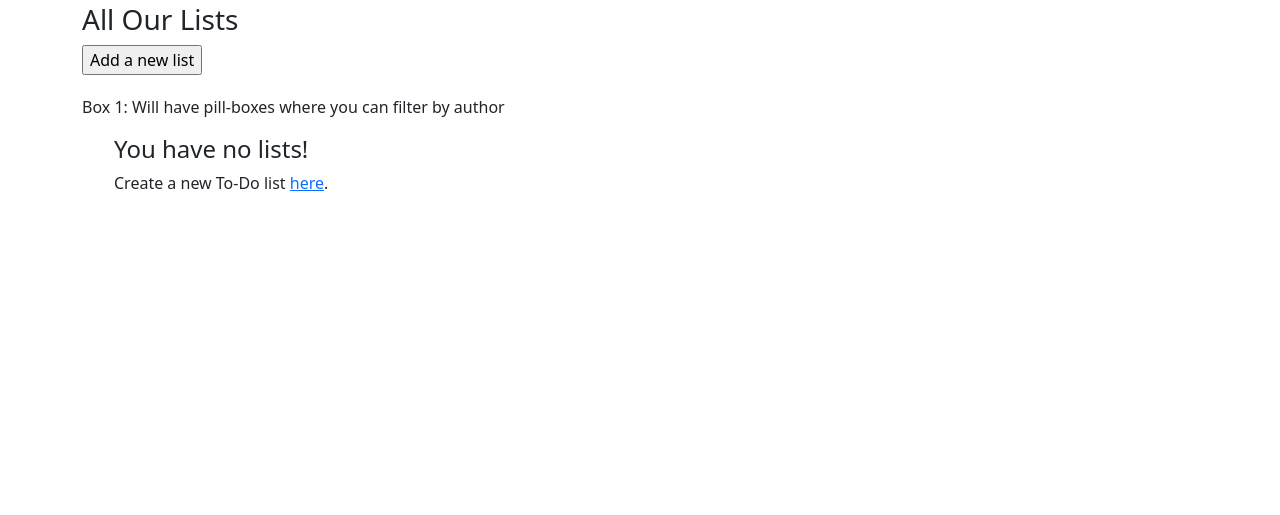
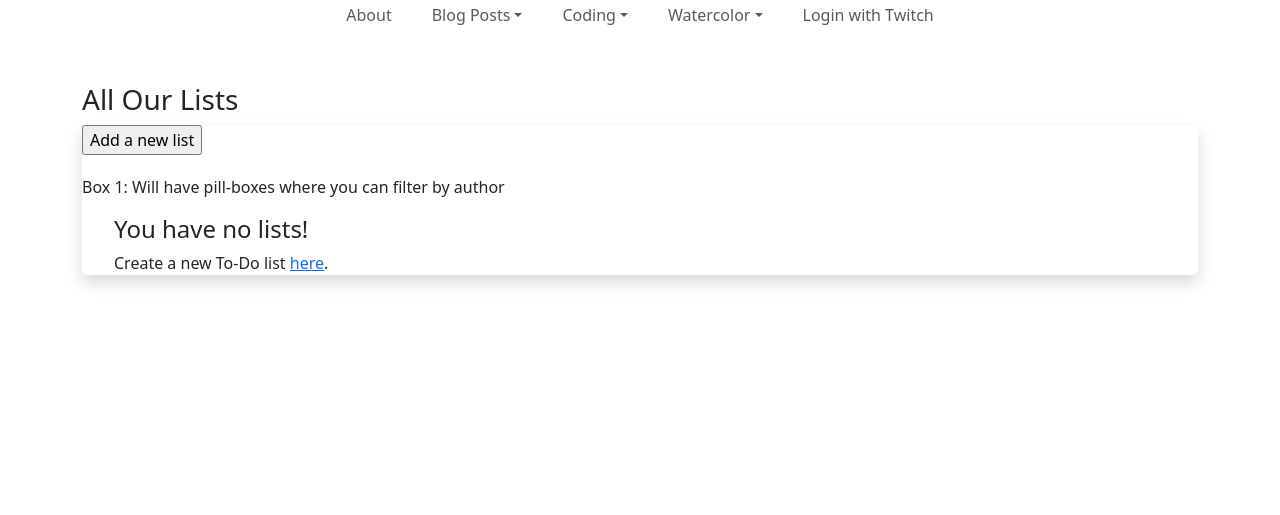
Before and after one commit to ezstarr/TimeEnjoyed-Abode, a Django app: page /todo in a window 1280 px wide. Shown: the part 85-600 px from the top of the page. Run offline with Django 4.2, Linux system fonts and the light colour scheme; data that the repository does not hold is empty; some libraries are stand-ins or nearby versions.

Commit message:
navbar improved

```diff
--- a/home/templates/home/base.html
+++ b/home/templates/home/base.html
@@ -40,36 +40,32 @@
     {% block head %}{% endblock head %}
 
 </head>
-
 <body>
 
-<nav class="navbar navbar-expand-sm bg-transparent w-100">
-    <button class="navbar-toggler" type="button" data-bs-toggle="collapse" data-bs-target="#navbarSupportedContent"
-            aria-controls="navbarSupportedContent" aria-expanded="false" aria-label="Toggle navigation">
-        <span class="navbar-toggler-icon"></span>
-    </button>
+<div class="banner">
+    <a class="brand" href="{% url 'home:index' %}"><img class="rounded-circle shadow round ms-3 mt-1 mb-2" alt="logo"
+            src="https://cdn.discordapp.com/attachments/966102260377600011/1014942601788534844/Untitled_Artwork.png"
+            width="80"> TimeEnjoyed Abode</a>
+    </div>
 
-    <div class="collapse navbar-collapse" id="navbarSupportedContent">
-{#        <ul class="navbar-nav mr-auto mt-2 mt-lg-0">#}
-{##}
-{#        </ul>#}
-        <ul class="navbar-nav me-auto mb-lg-0 py-0 px-4 d-flex align-items-center w-100">
-            <li class="nav-item">
-                <a class="navbar-brand" href="{% url 'home:index' %}">
-                    <img class="logo" alt="logo"
-                            src="https://cdn.discordapp.com/attachments/966102260377600011/1014942601788534844/Untitled_Artwork.png"
-                            width="20">TimeEnjoyed Abode</a>
-            </li>
-            <li class="nav-item">
+<nav class="navbar navbar-expand-sm bg-transparent large pb-5 align-items-center ">
+{#    <button class="navbar-toggler" type="button" data-bs-toggle="collapse" data-bs-target="#navbarSupportedContent"#}
+{#            aria-controls="navbarSupportedContent" aria-expanded="false" aria-label="Toggle navigation">#}
+{#        <span class="navbar-toggler-icon"></span>#}
+{#    </button>#}
+
+    <div class="navbar-nav collapse navbar-collapse d-flex justify-content-around">
+        <ul class="navbar-nav mb-lg-0 gap-4">
+            <li class="nav-item text-center">
                 <a class="nav-link {% block nav_item_about %}{% endblock nav_item_about %}"
                         href="{% url 'home:about' %}">About</a>
             </li>
-            <li class="nav-item dropdown">
+            <li class="nav-item text-center dropdown">
                 <a class="nav-link dropdown-toggle {% block nav_item_blog %}{% endblock nav_item_blog %}"
                         href="{% url 'blog:post-list' %}" role="button" data-bs-toggle="dropdown" aria-expanded="false">Blog
                     Posts</a>
                 <ul class="dropdown-menu">
-                    <li><a class="dropdown-item" href="{% url 'blog:post-list' %}">Collective Blogs</a></li>
+                    <li><a class="text-center dropdown-item" href="{% url 'blog:post-list' %}">Collective Blogs</a></li>
 
                     {% if user.is_authenticated %}
                         <li>
@@ -106,9 +102,24 @@
                 </ul>
             </li>
 
+
             {% if user.is_authenticated %}
-                <li class="nav-item ms-auto">
-                    :)
+                <li class="nav-item">
+                    <a class="nav-link text-nowrap {% block nav_item_to_do %}{% endblock nav_item_to_do %}"
+                            href="{% url 'home:todo' %}">To Do</a></li>
+
+                <li class="nav-item">
+                    <a class="nav-link {% block nav_tarot %}{% endblock nav_tarot %}"
+                            href="{% url 'home:tarot_list' %}">Tarot</a></li>
+
+
+                <li class="nav-item text-center dropdown">
+                    <a class="nav-link dropdown-toggle"
+                        href="#" role="button" data-bs-toggle="dropdown" aria-expanded="false">{{ user.username}}</a>
+                    <ul class="dropdown-menu">
+                        <li><a class="px-0 nav-link dropdown-item" href="{% url 'home:profile' %}">Profile</a></li>
+                        <li><a class="text-center dropdown-item>" href="{% url 'account_logout' %}">Logout</a></li>
+                    </ul>
                 </li>
 
             {% else %}
@@ -118,55 +129,20 @@
                     <li class="nav-item ms-auto">
                         {% for provider in socialaccount_providers %}
 
-                            <form action="{% provider_login_url provider.id %}" method="post">
+                            <form class="socialaccount_providers {% provider_login_url provider.id %}" method="post">
                             {% csrf_token %}
-                            <a title="{{ provider.name }}" class="ms-auto text-nowrap socialaccount_provider {{ provider.id }}"
+                            <a title="{{ provider.name }}" class="ms-auto nav-link text-nowrap socialaccount_provider {{ provider.id }}"
                                         href="{% provider_login_url provider.id process=process scope=scope auth_params=auth_params %}">Login
                                     with {{ provider.name }}</a>
                             </form>
                         {% endfor %}
-                        </li>
+                    </li>
                 {% endif %}
-            {% endif %}
-        </ul>
-
-
-    </div>
-</nav>
-
-
-<nav class="navbar navbar-expand-sm bg-transparent pt-0 mb-4">
-    <div class="container-fluid">
-        <ul class="navbar-nav me-auto mb-2 mb-lg-0 px-4 pt-0">
-            {% if user.is_authenticated %}
-                <li class="nav-item text-nowrap">
-                    <a class="nav-link {% block nav_item_profile %}{% endblock nav_item_profile %}"
-                            href="{% url 'home:profile' %}">Welcome, {{ user.username }}!</a>
-                </li>
-
-{#                <li class="nav-item">#}
-{#                    <a class="nav-link {% block nav_item_profile %}{% endblock nav_item_profile %}"#}
-{#                            href="{% url 'home:profile' %}">Profile</a>#}
-{#                </li>#}
-
-                <li class="nav-item">
-                    <a class="nav-link {% block nav_item_to_do %}{% endblock nav_item_to_do %}"
-                            href="{% url 'home:todo' %}">To Do</a></li>
-
-                <li class="nav-item">
-                    <a class="nav-link {% block nav_tarot %}{% endblock nav_tarot %}"
-                            href="{% url 'home:tarot_list' %}">Tarot</a></li>
-
-                <li class="nav-item">
-                    <a class="nav-link {% block nav_item_logout %}{% endblock nav_item_logout %}"
-                            href="{% url 'account_logout' %}">Logout</a>
-                </li>
-
-
             {% endif %}
         </ul>
     </div>
 </nav>
+
 
 
 <div class="container-sm">
--- a/home/templates/home/todo.html
+++ b/home/templates/home/todo.html
@@ -8,8 +8,8 @@
 <body>
 <h3> All Our Lists</h3>
 
-<div class="box">
-    <div style="margin-bottom: 20px;">
+<div class="box shadow rounded">
+    <div style="margin-bottom: 20px;" name="new-list-btn">
         <input
         value="Add a new list"
         type="button"
```
Also changed, not shown: 1 other file.
